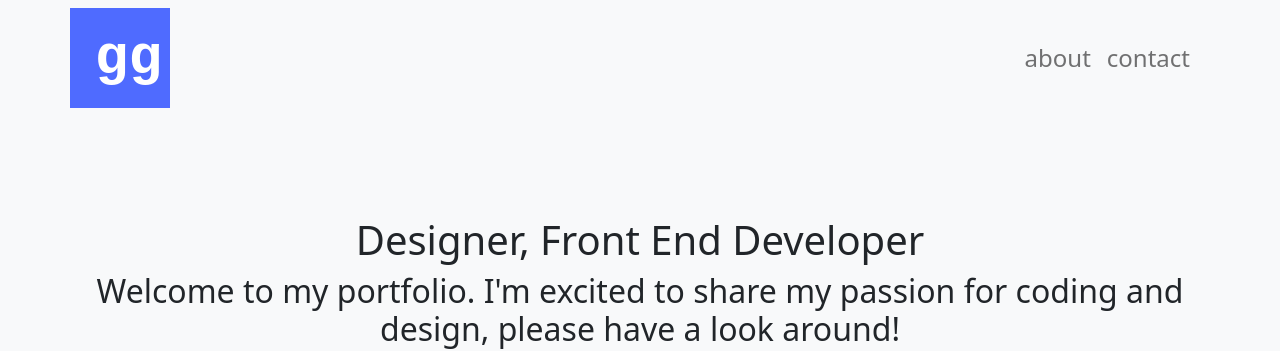
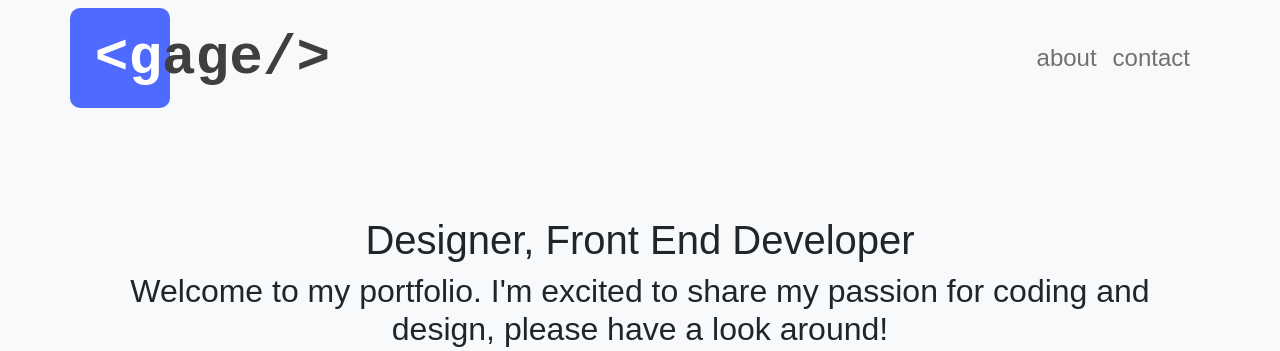
Before and after one commit to gagenzmer/portfolio, a plain HTML site: page index.html in a window 1280 px wide. Shown: the top 351 px of the page. Drawn offline with nearby package versions, Linux system fonts and the light colour scheme.

Commit message:
adjusted navbar logo
Adjusted the navbar logo

```diff
--- a/index.html
+++ b/index.html
@@ -12,7 +12,7 @@
         <nav class="navbar navbar-expand-sm bg-light">
                 <ul class="navbar-nav container">
                     <li class="nav-item">
-                        <a class="nav-link nav-logo" href="#">gg</a>
+                        <a class="nav-link nav-logo" href="#">&lt;g<span class="nav-logo-span">age&#47;&gt;</span></a>
                     </li>
                     <li class="nav-item">
                         <a class="nav-link nav-link-option" href="#">contact</a>
@@ -25,6 +25,7 @@
                 <h1>Designer, Front End Developer</h1>
                 <h2>Welcome to my portfolio. I'm excited to share my passion for coding and design, please have a look around!</h2>
             </div>
+            <img class="img-fluid" src=".\img\177.png">
         </section>
         <section class="container-fluid text-center about">
             <div class="container">
--- a/main.css
+++ b/main.css
@@ -1,6 +1,7 @@
 body {
     background-color: rgb(36, 36, 36);
     color: white;
+    font-family: Arial, Helvetica, sans-serif;
 }
 
 .nav-logo {
@@ -12,7 +13,15 @@ body {
     text-align: right;
     color: white;
     background-color: #4F6BFF;
+    border-radius: 10px;
 }
+
+.nav-logo-span {
+    position:absolute;
+    color:rgb(63, 63, 63);
+}
+
+
 
 .nav-link-option {
     font-size: 18pt;
```
Also changed, not shown: img/151.png (deleted), img/177.png.
